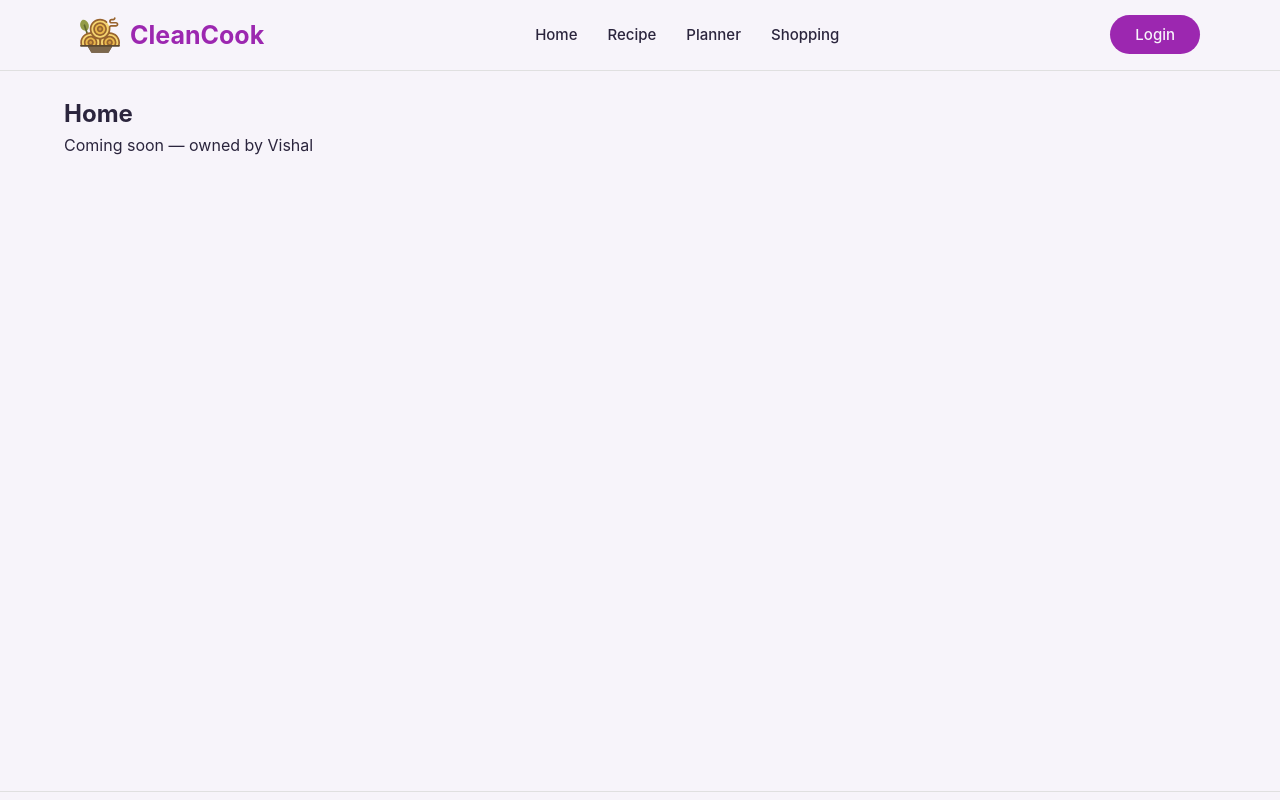
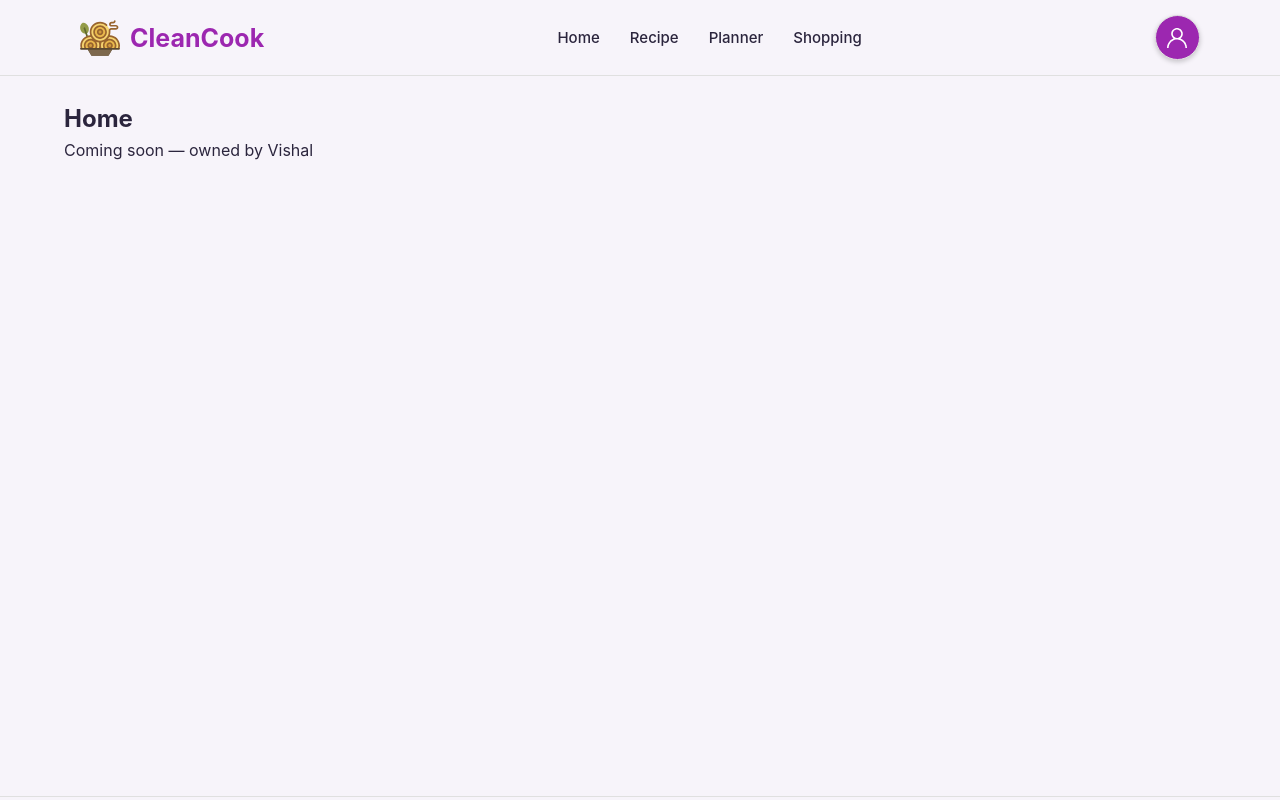
Before and after one commit to Vishal-Jadoun/CleanCook, a React (Vite) app: page / in a window 1280 px wide. Shown: the top 800 px of the page. Built offline with nearby package versions, Linux system fonts and the light colour scheme.

Commit message:
removed login button , added profile icon as dasboard redirection

```diff
--- a/src/components/Navbar/Navbar.css
+++ b/src/components/Navbar/Navbar.css
@@ -61,7 +61,7 @@
     left: -12px;
 }
 
-.loginBtn {
+/* .loginBtn {
     background-color: var(--color-primary);
     color: var(--color-bg);
     text-decoration: none;
@@ -74,4 +74,30 @@
 
 .loginBtn:hover {
     background-color: var(--color-secondary);
+} */
+ .profileSvg{
+    width: 20px;
+    height: 20px;
+    filter: invert(1) brightness(2);
+    transform: translateX(-1px);
+ }
+
+.profileBtn {
+    background-color: var(--color-primary);
+    color: var(--color-text);
+    text-decoration: none;
+    font-size: 20px;
+    width: 45px;
+    height: 45px;
+    display: flex;
+    justify-content: center;
+    align-items: center;
+    border: 1px solid var(--color-border);
+    box-shadow: 0px 2px 5px rgba(0, 0, 0, 0.2);
+    border-radius: 50%;
+    transition: 0.5s ease;
 }
+
+.profileBtn:hover{
+    background-color: var(--color-secondary);
+}
--- a/src/components/Navbar/Navbar.jsx
+++ b/src/components/Navbar/Navbar.jsx
@@ -1,13 +1,13 @@
 import { Link, NavLink } from 'react-router-dom';
 import potLogo from '../../assets/pot.svg';
 import './Navbar.css';
-
+import userIcon from "../../assets/user.svg";
 function Navbar() {
   return (
     <nav className='navbar'>
       <div className='navbarContainer'>
 
-        <Link to="#" className='navbarLogo'>
+        <Link to="/" className='navbarLogo'>
           <span className='logoIcon'><img src={potLogo} alt="CleanCook Logo" /></span>
           <span className='logoText'>CleanCook</span>
         </Link>
@@ -18,12 +18,18 @@ function Navbar() {
           <li><NavLink to="/recipe" className="navItem">Recipe</NavLink></li>
           <li><NavLink to="/planner" className="navItem">Planner</NavLink></li>
           <li><NavLink to="/shopping" className="navItem">Shopping</NavLink></li>
+          {/* <li><NavLink to="/dashboard" className="navItem">Dashboard</NavLink></li> */}
+
         </ul>
 
         <div className='navbarActions'>
-          <Link to="/login" className='loginBtn'>Login</Link>
+          {/* <Link to="/login" className='loginBtn'>Login</Link>  login and singup will be added in section evaluation  */}
+          <Link to="/dashboard" className='profileBtn'>
+            <img src={userIcon} alt="Profile" className='profileSvg' />
+          </Link>
         </div>
       </div>
+
     </nav>
   );
 }
```
Also changed, not shown: src/assets/user.svg (added).
